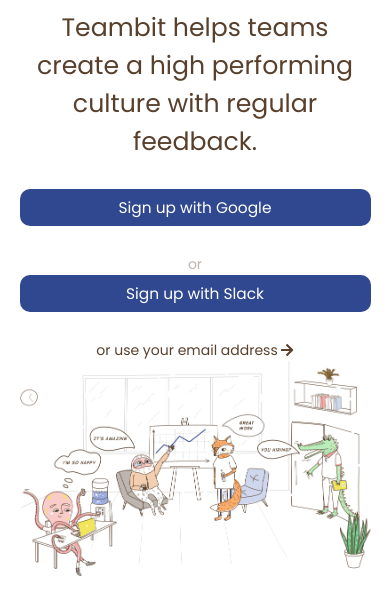
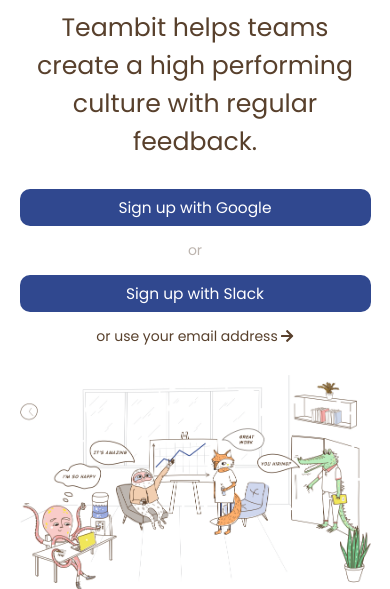
Before and after one commit to alessandrodigiacomantonio/node-sass-teambit, a website: page index.html in a window 390 px wide. Shown: the part 511-1100 px from the top of the page. Drawn offline with nearby package versions, Linux system fonts and the light colour scheme.

Commit message:
sistemato header-bottom per @media max-weed 517g

```diff
--- a/src/scss/partials/_header.scss
+++ b/src/scss/partials/_header.scss
@@ -31,7 +31,8 @@
     margin: 5rem auto;
     &__txt {
       width: 50%;
-      & > *:not(:last-child) {
+
+       & > *:not(.header__bottom__txt__button):not(.header__bottom__txt__or) {
         margin-bottom: 2rem;
       }
       &__title {
@@ -44,6 +45,7 @@
         @include buttons;
       }
       &__or {
+        display: inline-block;
         margin: 1rem;
         color: $secondaryColor;
       }
@@ -71,6 +73,9 @@
         &__button {
           display: block;
         }
+        &__or {
+          // margin: -1rem 0 1rem 0;
+        }
       }
       &__image {
         width: 100%;
```
Also changed, not shown: dist/css/app.css.
